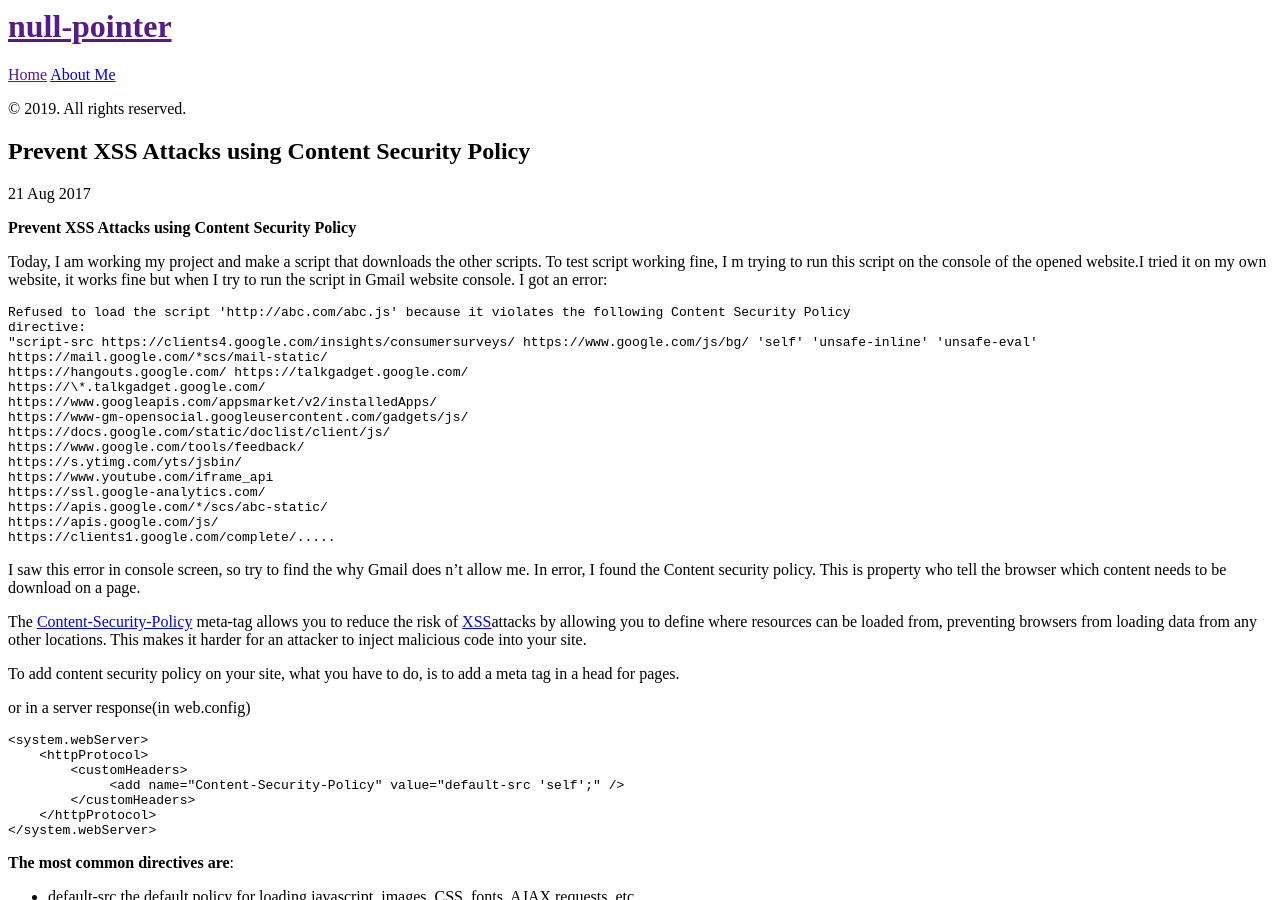
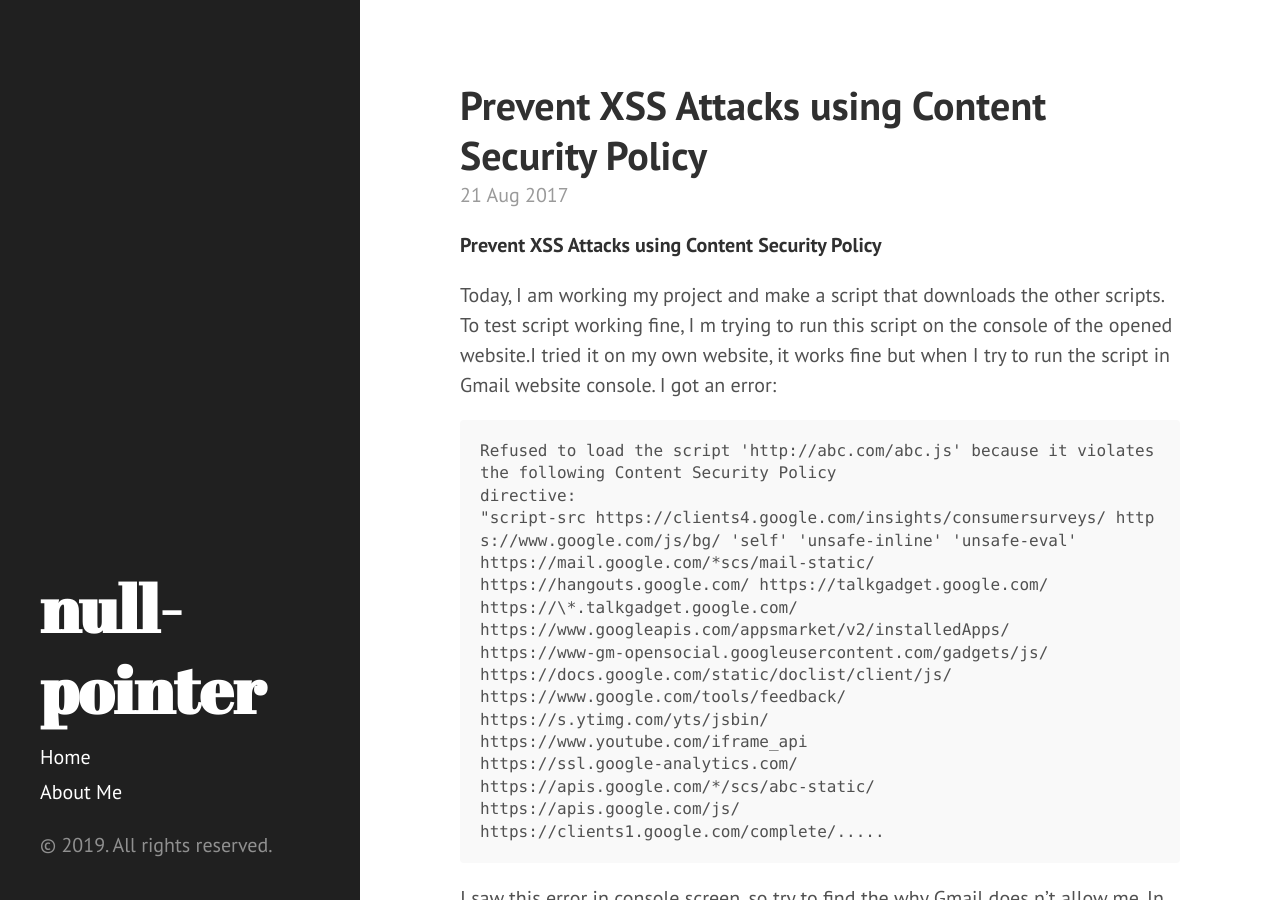
Before and after one commit to code-atom/code-atom.github.io, a Jekyll site: the page built from _posts/2017-08-21-prevent-xss-attacks-using-content-security-policy.markdown, in a window 1280 px wide and 900 px high. Built offline with Jekyll 4.4.1, drawn with Linux system fonts in a browser that asks for light colours; Markdown is read by kramdown in place of the engine named in the settings.

Commit message:
update the path

```diff
--- a/_includes/headv2.html
+++ b/_includes/headv2.html
@@ -16,9 +16,9 @@
     <meta name="description" content="{{ page.excerpt | default: site.description | strip_html | normalize_whitespace | truncate: 160 | escape }}">
 
      <!-- CSS -->
-    <link rel="stylesheet" href="{{ site.baseurl }}assets/v2/css/poole.css">
-    <link rel="stylesheet" href="{{ site.baseurl }}assets/v2/css/syntax.css">
-    <link rel="stylesheet" href="{{ site.baseurl }}assets/v2/css/hyde.css">
+    <link rel="stylesheet" href="/assets/v2/css/poole.css">
+    <link rel="stylesheet" href="/assets/v2/css/syntax.css">
+    <link rel="stylesheet" href="/assets/v2/css/hyde.css">
     <link rel="stylesheet" href="https://fonts.googleapis.com/css?family=PT+Sans:400,400italic,700|Abril+Fatface">
 
     <link rel="apple-touch-icon" sizes="180x180" href="/apple-touch-icon.png">
```
